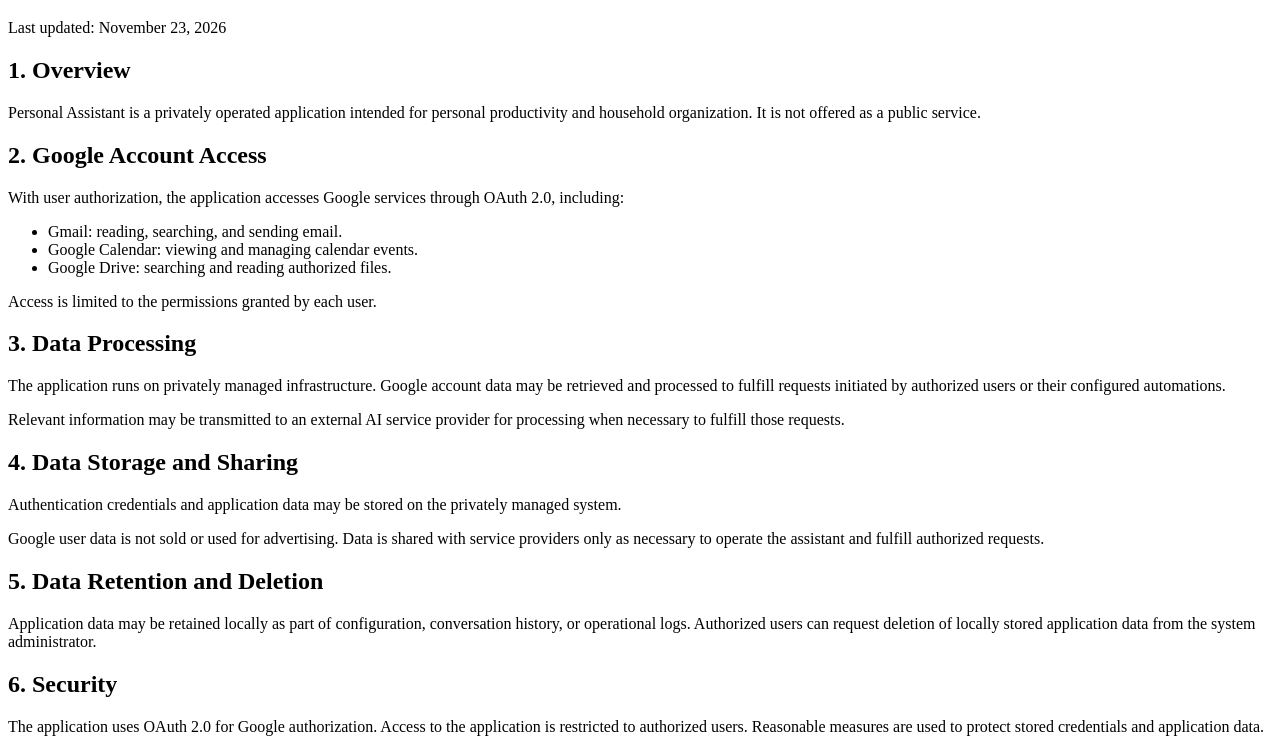
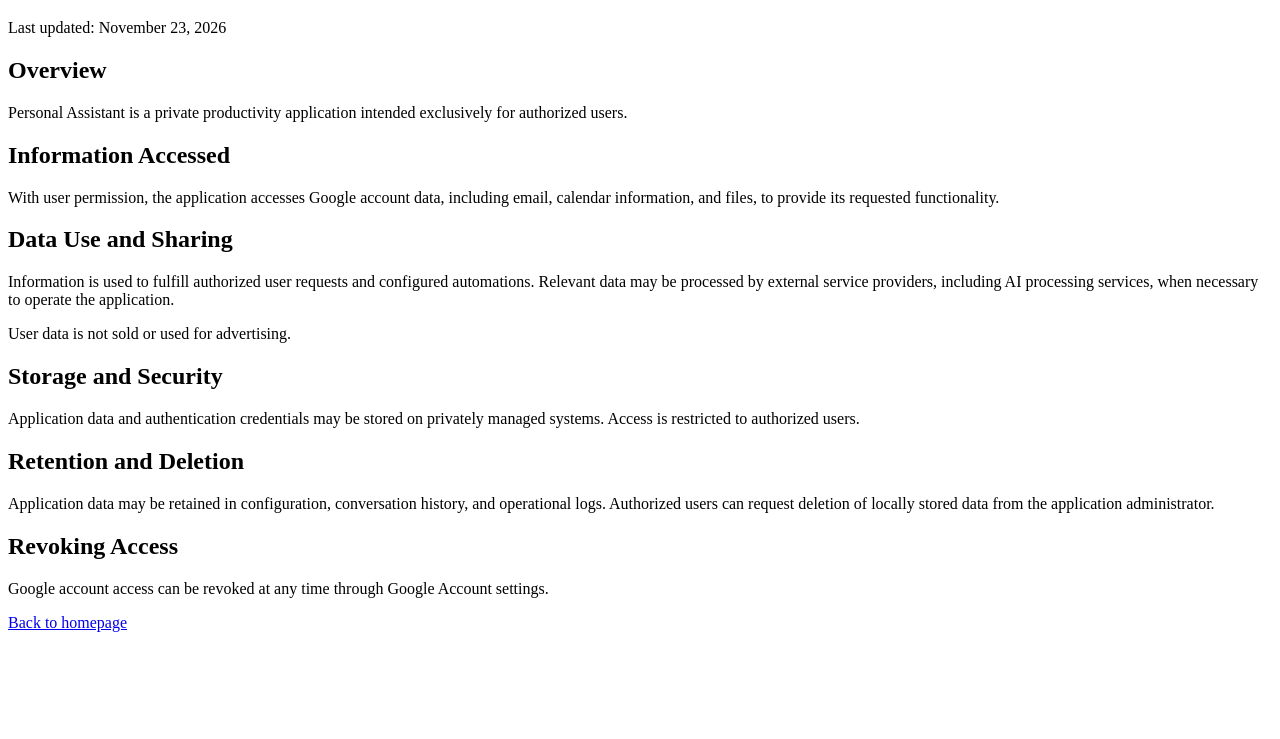
Before and after one commit to tsotop/personal-assistant-info, a plain HTML site: page privacy.html in a window 1280 px wide. Shown: the part 61-800 px from the top of the page. Drawn offline with Linux system fonts and the light colour scheme.

Commit message:
Update privacy.html

```diff
--- a/privacy.html
+++ b/privacy.html
@@ -8,80 +8,46 @@
 <body>
   <h1>Privacy Policy</h1>
   <p>Last updated: November 23, 2026</p>
-
-  <h2>1. Overview</h2>
+  <h2>Overview</h2>
   <p>
-    Personal Assistant is a privately operated application
-    intended for personal productivity and household organization.
-    It is not offered as a public service.
+    Personal Assistant is a private productivity application
+    intended exclusively for authorized users.
   </p>
-
-  <h2>2. Google Account Access</h2>
+  <h2>Information Accessed</h2>
   <p>
-    With user authorization, the application accesses Google
-    services through OAuth 2.0, including:
+    With user permission, the application accesses Google
+    account data, including email, calendar information,
+    and files, to provide its requested functionality.
   </p>
-  <ul>
-    <li>Gmail: reading, searching, and sending email.</li>
-    <li>Google Calendar: viewing and managing calendar events.</li>
-    <li>Google Drive: searching and reading authorized files.</li>
-  </ul>
+  <h2>Data Use and Sharing</h2>
   <p>
-    Access is limited to the permissions granted by each user.
-  </p>
-
-  <h2>3. Data Processing</h2>
-  <p>
-    The application runs on privately managed infrastructure.
-    Google account data may be retrieved and processed to
-    fulfill requests initiated by authorized users or their
-    configured automations.
+    Information is used to fulfill authorized user requests
+    and configured automations. Relevant data may be
+    processed by external service providers, including
+    AI processing services, when necessary to operate
+    the application.
   </p>
   <p>
-    Relevant information may be transmitted to an external
-    AI service provider for processing when necessary to
-    fulfill those requests.
+    User data is not sold or used for advertising.
   </p>
-
-  <h2>4. Data Storage and Sharing</h2>
+  <h2>Storage and Security</h2>
   <p>
-    Authentication credentials and application data may be
-    stored on the privately managed system.
+    Application data and authentication credentials may
+    be stored on privately managed systems.
+    Access is restricted to authorized users.
   </p>
+  <h2>Retention and Deletion</h2>
   <p>
-    Google user data is not sold or used for advertising.
-    Data is shared with service providers only as necessary
-    to operate the assistant and fulfill authorized requests.
+    Application data may be retained in configuration,
+    conversation history, and operational logs.
+    Authorized users can request deletion of locally
+    stored data from the application administrator.
   </p>
-
-  <h2>5. Data Retention and Deletion</h2>
+  <h2>Revoking Access</h2>
   <p>
-    Application data may be retained locally as part of
-    configuration, conversation history, or operational logs.
-    Authorized users can request deletion of locally stored
-    application data from the system administrator.
+    Google account access can be revoked at any time
+    through Google Account settings.
   </p>
-
-  <h2>6. Security</h2>
-  <p>
-    The application uses OAuth 2.0 for Google authorization.
-    Access to the application is restricted to authorized users.
-    Reasonable measures are used to protect stored credentials
-    and application data.
-  </p>
-
-  <h2>7. Revoking Access</h2>
-  <p>
-    Users can revoke Google account access through their
-    Google Account security settings.
-  </p>
-
-  <h2>8. Changes</h2>
-  <p>
-    This privacy policy may be updated to reflect changes
-    in the application's functionality or data handling.
-  </p>
-
   <p><a href="index.html">Back to homepage</a></p>
 </body>
 </html>
```
